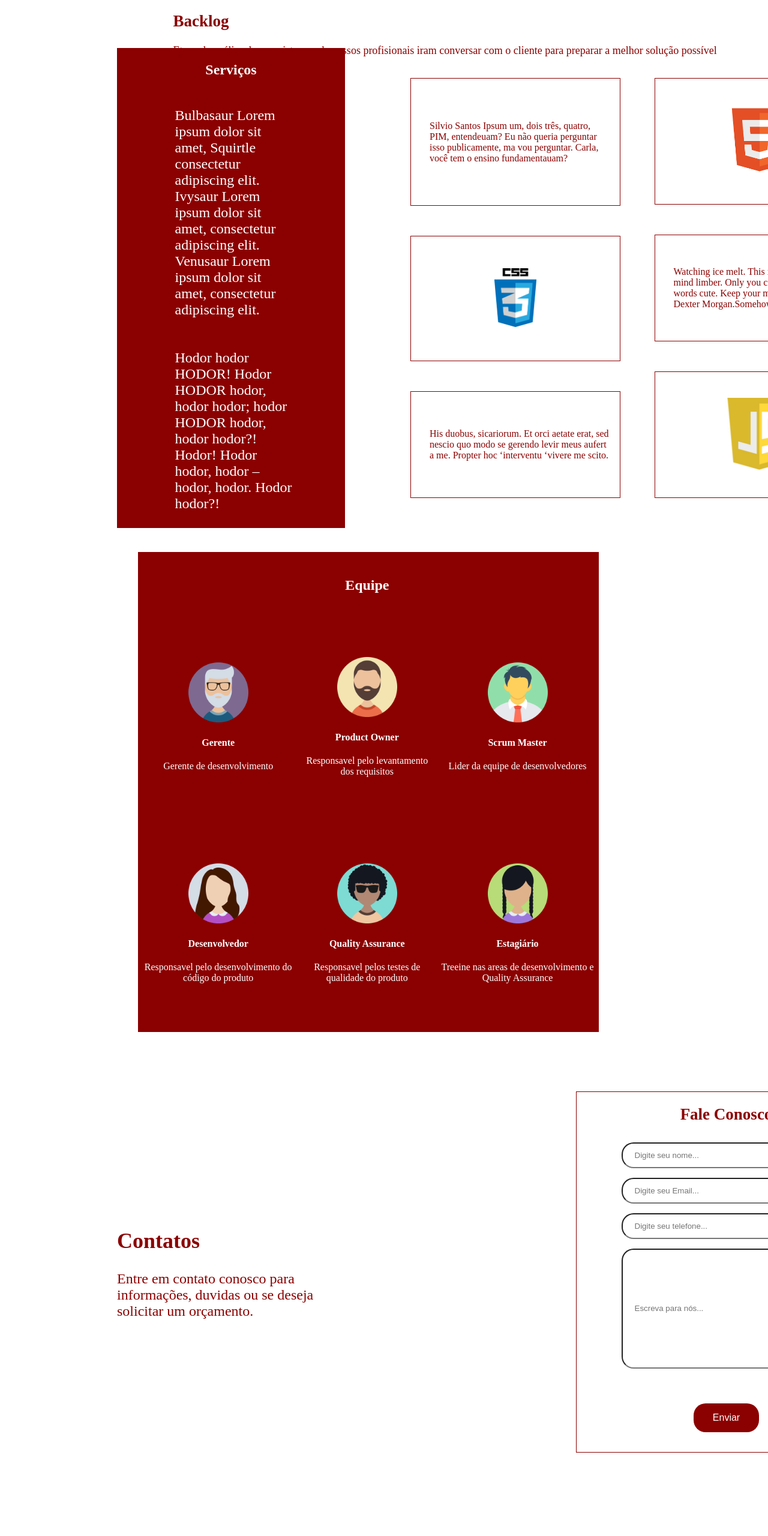
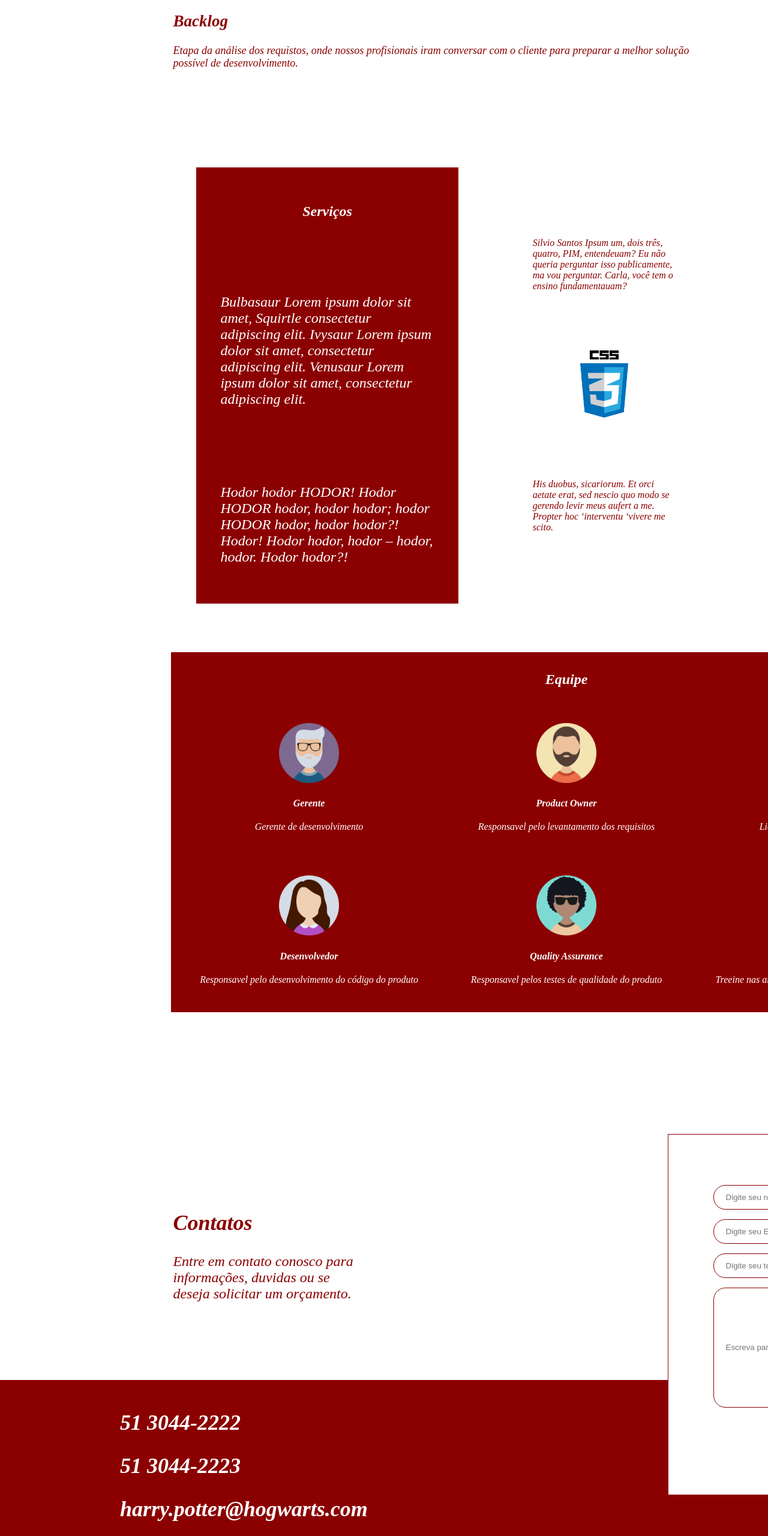
Before and after one commit to joaocika93/DIW-projeto-final, a plain HTML site: page index.html in a window 1280 px wide. Shown: the part 1000-3560 px from the top of the page at 60% size. Drawn offline with Linux system fonts and the light colour scheme.

Commit message:
final version 1.0

```diff
--- a/css/style.css
+++ b/css/style.css
@@ -1,5 +1,6 @@
 body {
     margin: 0;
+    font-style: italic;
 }
 
 .top-page {
@@ -19,7 +20,8 @@ body {
 
 main{
     width: 1903px;
-    height: 3500px;
+    height: 3050px;
+    position: absolute;
 }
 
 .vertical-direction{
@@ -131,19 +133,24 @@ main{
     border-radius: 20px;
     background-color: white;
     color: darkred;
+    font-style: italic;
 }
 
-main .services {
-    width: 70%;
-    position: absolute;
-    top: 185%;
-    left: 50%;
-    transform: translate(-50%, -50%);
+.services {
+    margin-top: 100px;
+    height: 750px;
+    text-align: center;
 }
 
-.services-table-one {
-    width: 380px;
-    height: 800px;
+.services td{
+    padding: 40px;
+}
+
+.services-table-one table{
+    border-spacing: 0px;
+}
+
+.services-table-one tr td {
     background-color: darkred;
     color: white;
     text-align: center;
@@ -151,73 +158,39 @@ main .services {
 
 .services-table-one tr td p {
     text-align: left;
-    width: 200px;
-    margin-left: 25%;
     font-size: x-large;
-}
-
-.services-table-two {
-    width: 350px;
-    height: 800px;
-    margin-left: 30%;
-    border-spacing: 0 50px;
-}
-
-.services-table-two tr td {
-    border: 1px solid darkred;
-    text-align: center;
 }
 
 .services-table-two tr td p {
     text-align: left;
     font-size: medium;
     color: darkred;
-    width: 300px;
-    margin-left: 30px;
 }
 
 .services-table-two tr td img {
-    width: 70px;
-}
-
-.services-table-three {
-    width: 350px;
-    height: 800px;
-    margin-left: 45%;
-    border-spacing: 0 50px;
-}
-
-.services-table-three tr td {
-    border: 1px solid darkred;
-    text-align: center;
+    width: 80px;
 }
 
 .services-table-three tr td p {
     text-align: left;
     font-size: medium;
     color: darkred;
-    width: 300px;
-    margin-left: 30px;
 }
 
 .services-table-three tr td img {
-    width: 120px;
+    width:100px;
 }
 
-main .team {
-    width: 60%;
-    height: 800px;
-    position: absolute;
-    top: 290%;
-    left: 48%;
-    transform: translate(-50%, -50%);
+.team {
     background-color: darkred;
     color: white;
+    margin-top: 100px;
+    height: 600px;
 }
 
-main .team table {
+.team table {
     width: 100%;
-    height: 100%;
+    height: 600px;
 }
 
 .team-icon td {
@@ -232,23 +205,19 @@ main .team table {
     text-align: center;
 }
 
-main .formulary {
-    width: 70%;
-    position: absolute;
-    top: 390%;
-    left: 50%;
-    transform: translate(-50%, -50%);
+.formulary {
     color: darkred;
 }
 
-main .formulary table tr td form {
-    margin-left: 75%;
+.formulary table tr td form {
+    margin-top: 200px;
+    margin-left: 500px;
     width: 500px;
     height: 600px;
     border: 1px solid darkred;
-    background-color: white;
     text-align: center;
     font-size: large;
+    background-color: white;
 }
 
 .formulary-input div input {
@@ -257,6 +226,8 @@ main .formulary table tr td form {
     margin: 8px 0;
     box-sizing: border-box;
     border-radius: 20px;
+    outline: none;
+    border: 1px solid darkred;
 }
 
 .formulary-input-textbox {
@@ -282,19 +253,23 @@ main .formulary table tr td form {
     width: 500px;
 }
 
+footer{
+    margin-top: 3100px;
+    width: 100%;
+    background-color: darkred;
+}
+
 footer .contacts {
-    background: darkred;
-    height: 400px;
-    margin-top: 180%;
     color: white;
     font-size: x-large;
 }
 
-footer .contacts div {
+.contacts div {
     padding-top: 20px;
     margin-left: 200px;
 }
 
-footer .contacts div table tr td img {
-    width: 100px;
+.contacts div table tr td img {
+    width: 50px;
+    margin-bottom: 50px;
 }
--- a/index.html
+++ b/index.html
@@ -141,8 +141,8 @@
             <section id="services" class="services">
                 <table>
                     <tr>
-                        <td>
-                            <table class="services-table-one">
+                        <td class="services-table-one">
+                            <table >
                                 <tr>
                                     <td>
                                         <h2>Serviços</h2>
@@ -163,8 +163,8 @@
                                 </tr>
                             </table>
                         </td>
-                        <td>
-                            <table class="services-table-two">
+                        <td class="services-table-two">
+                            <table >
                                 <tr>
                                     <td>
                                         <p>Silvio Santos Ipsum um, dois três, quatro, PIM, entendeuam? Eu não queria
@@ -183,8 +183,8 @@
                                 </tr>
                             </table>
                         </td>
-                        <td>
-                            <table class="services-table-three">
+                        <td class="services-table-three">
+                            <table >
                                 <tr>
                                     <td>
                                         <img src="image/html.png" alt="html">
```
